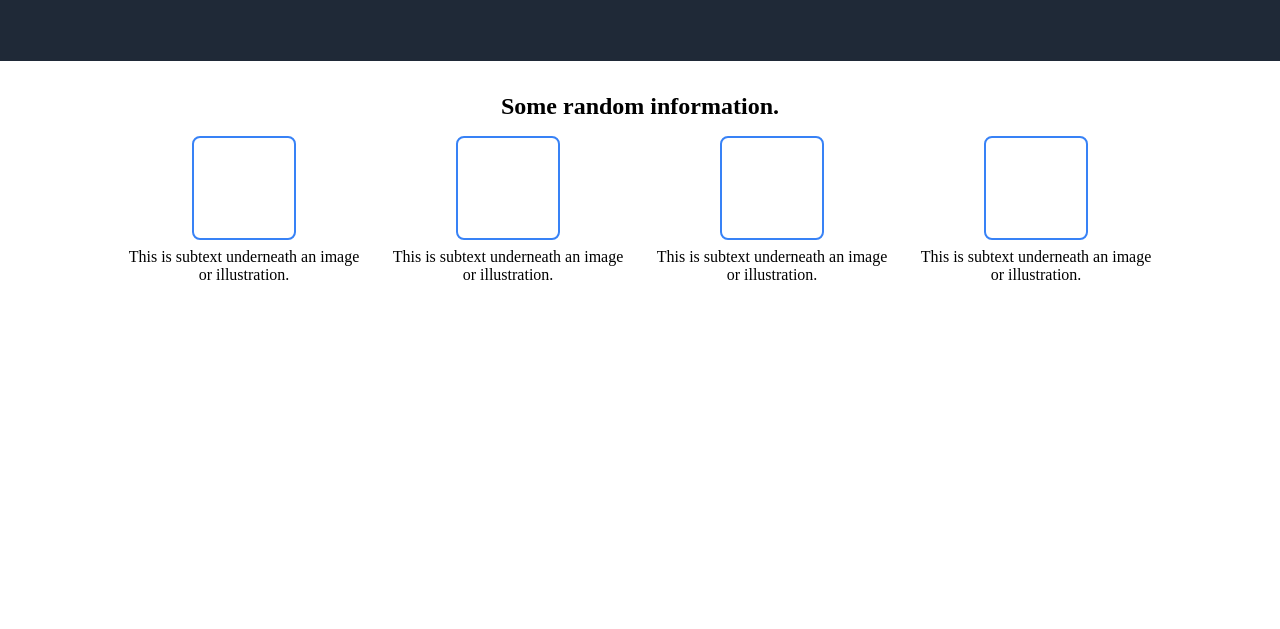
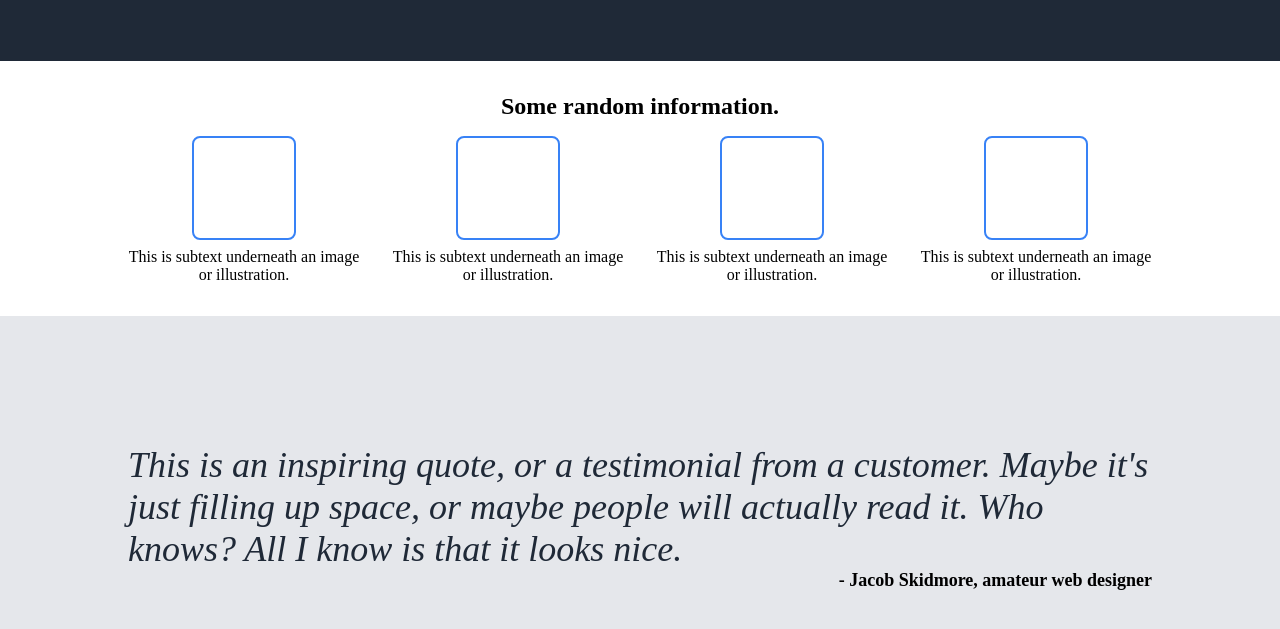
Before and after one commit to JacobTSkidmore/landing-page, a plain HTML site: page index.html in a window 1280 px wide. Shown: the part 323-952 px from the top of the page. Before the commit the page ends 800 px from the top, so only its background shows below. Drawn offline with Linux system fonts and the light colour scheme.

Commit message:
Finish quote section

```diff
--- a/index.html
+++ b/index.html
@@ -64,5 +64,18 @@
             </div>
         </div>
     </div>
+
+    <div class="quote-section">
+        <div class="quote-text">
+            <div class="quote">
+                <p>This is an inspiring quote, or a testimonial from a customer.
+                Maybe it's just filling up space, or maybe people will actually read it.
+                Who knows? All I know is that it looks nice.</p>
+            </div>
+            <div class="quote-credit">
+                - Jacob Skidmore, amateur web designer
+            </div>
+        </div>
+    </div>
 </body>
 </html>
--- a/style.css
+++ b/style.css
@@ -18,6 +18,7 @@ body{
     align-items: center;
     padding: 16px 16px 64px 16px;
     gap: 64px;
+    flex: 1 1 auto;
 }
 
 .navigation {
@@ -90,6 +91,7 @@ a {
     margin: 0 auto;
     gap: 16px;
     padding: 32px;
+    flex: 1 1 auto;
 }
 
 .box-image {
@@ -114,3 +116,32 @@ a {
     text-align: center;
     gap: 8px;
 }
+
+/* Quote section */
+.quote-section {
+    display: flex;
+    flex-direction: column;
+    background-color: #e5e7eb;
+    align-items: center;
+    justify-content: center;
+    padding: 10%;
+    flex: 1 1 auto;
+}
+
+.quote-text {
+    display: flex;
+    flex-direction: column;
+}
+
+.quote p{
+    font-size: 36px;
+    color: #1f2937;
+    font-style: italic;
+    font-weight: lighter;
+}
+
+.quote-credit {
+    font-weight: bold;
+    font-size: 18px;
+    align-self: flex-end;
+}
```
